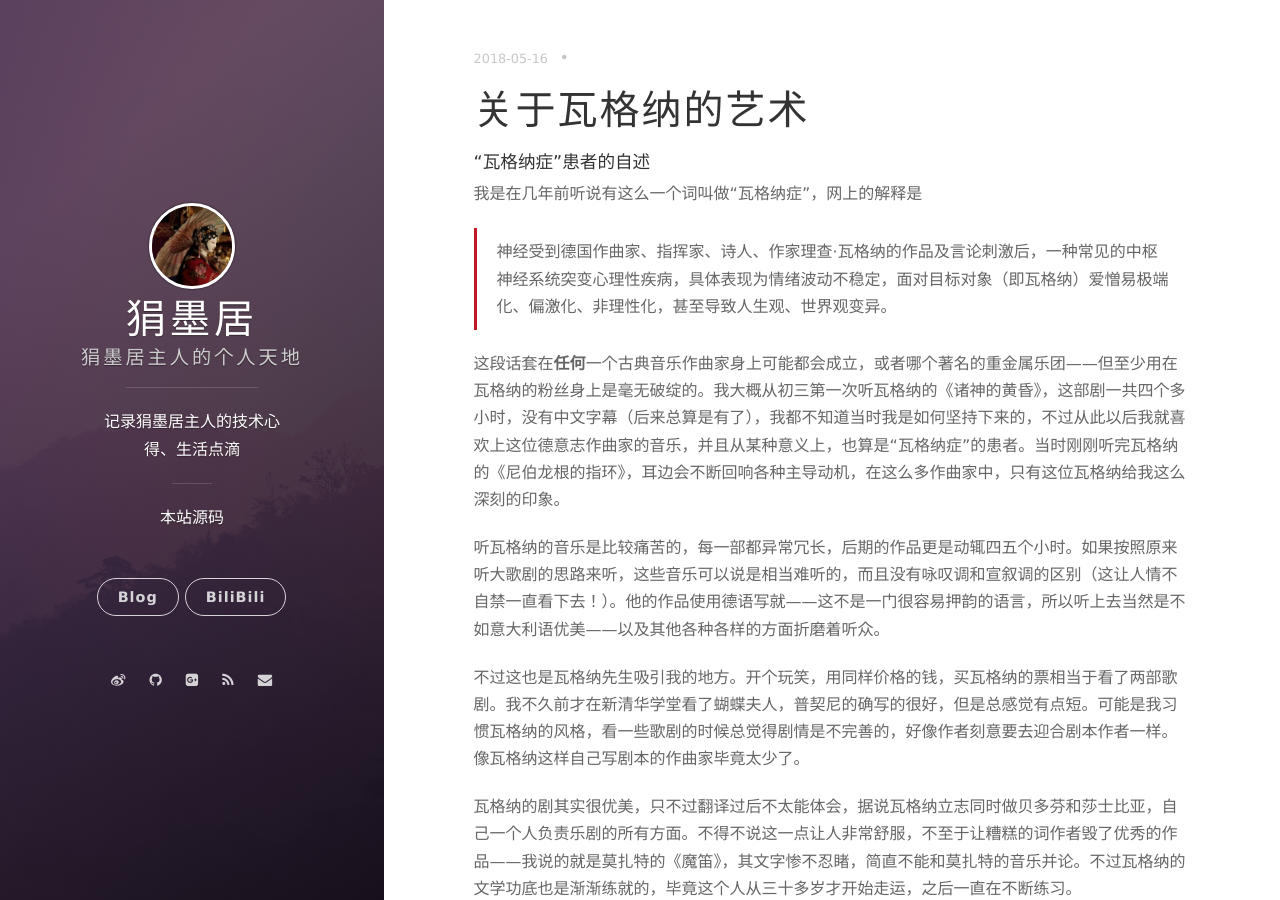
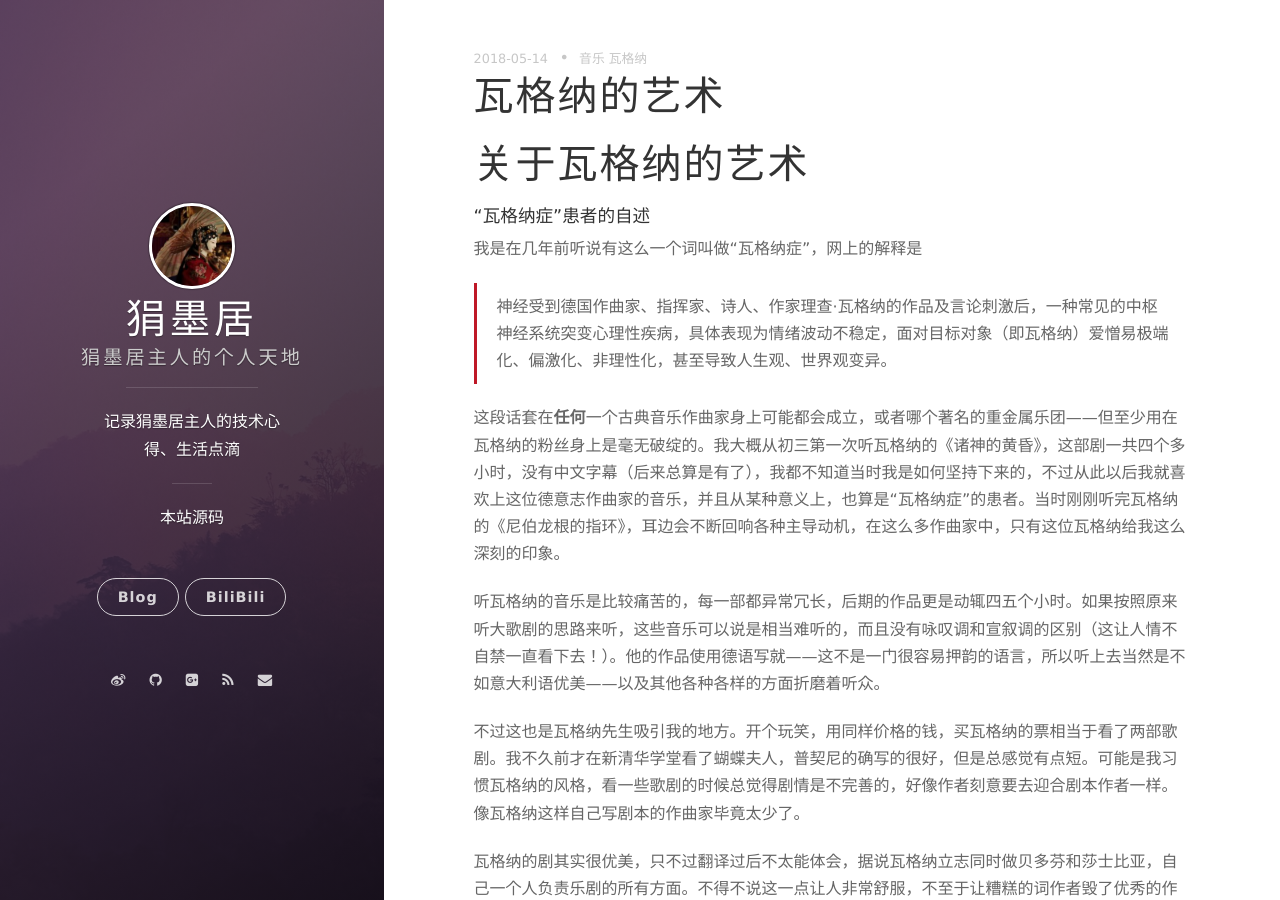
Before and after one commit to linusboyle/linusboyle.cn, a Jekyll site: the page built from _posts/2018-05-14-关于瓦格纳的艺术.md, in a window 1280 px wide and 900 px high. Built offline with Jekyll 4.4.1, drawn with Linux system fonts in a browser that asks for light colours; nearby versions of some CDN libraries; our own code applies the rules of GitHub Pages for plain Markdown files; comment, search, counter and statistics services are not loaded.

Commit message:
new post

```diff
--- a/_posts/2018-05-14-关于瓦格纳的艺术.md
+++ b/_posts/2018-05-14-关于瓦格纳的艺术.md
@@ -1,7 +1,7 @@
 ---
-layout ：post
+layout : post
 title : 瓦格纳的艺术
-date ：2018-05-14
+date : 2018-05-14
 tag : 音乐 瓦格纳
 ---
 # 关于瓦格纳的艺术
```
